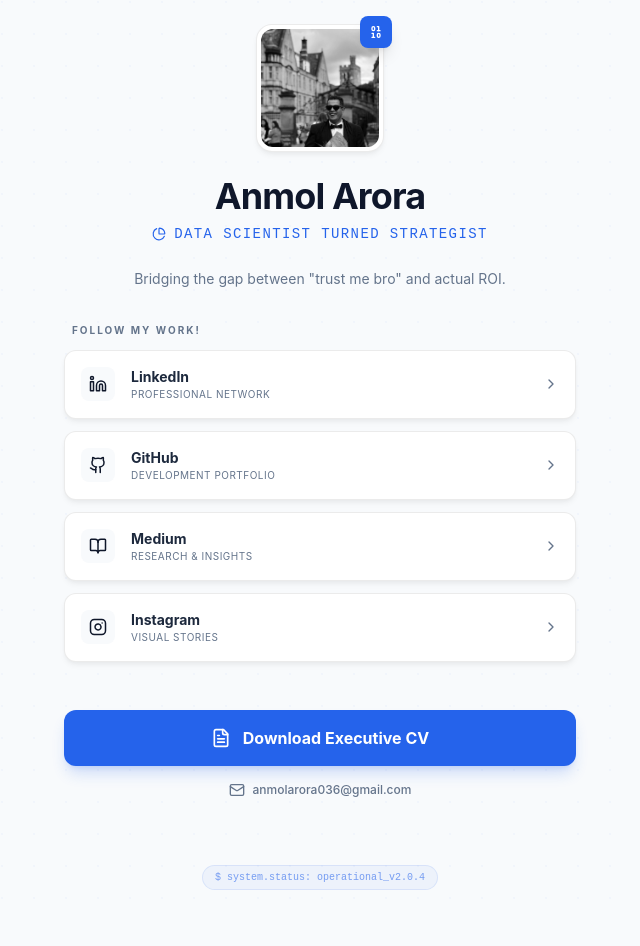
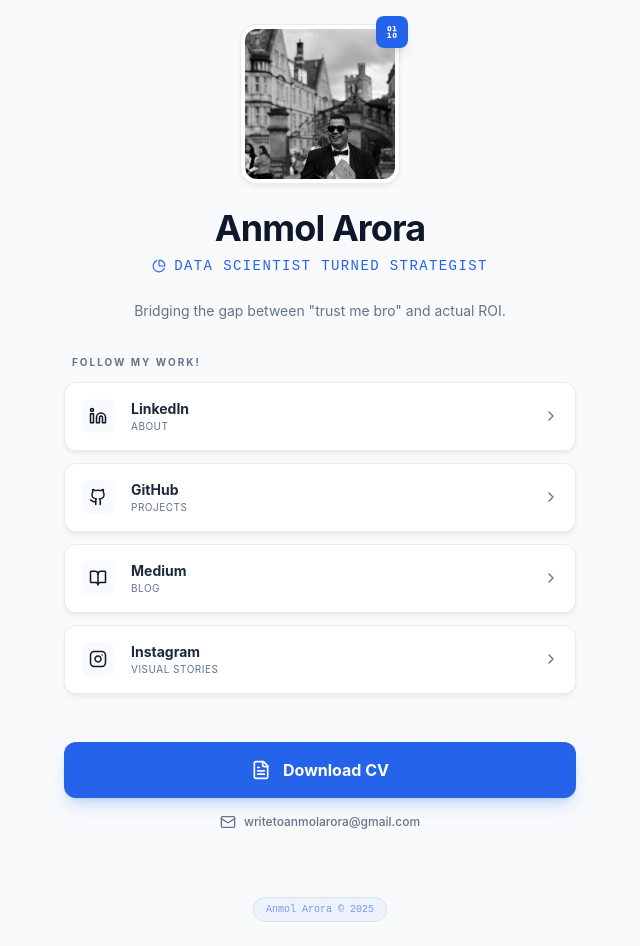
Before and after one commit to anmolarora036/anmolportfolio, a React (Vite) app: page / in a window 1280 px wide. Shown: the whole page, without its empty margins (320-960 px from the left). Before the commit the page ends 914 px from the top, so only its background shows below. Built offline with nearby package versions, Linux system fonts and the light colour scheme.

Commit message:
Update labels and profile picture size in App.tsx

```diff
--- a/src/App.tsx
+++ b/src/App.tsx
@@ -19,21 +19,21 @@
       name: "LinkedIn",
       url: "https://linkedin.com/in/anmol-arora", // <--- Change this
       icon: <Linkedin size={18} />,
-      label: "Professional Network",
+      label: "About",
       color: "group-hover:text-[#0077b5]"
     },
     {
       name: "GitHub",
       url: "https://github.com/anmolarora036", // <--- Change this
       icon: <Github size={18} />,
-      label: "Development Portfolio",
+      label: "Projects",
       color: "group-hover:text-[#333]"
     },
     {
       name: "Medium",
       url: "https://medium.com/@anmolarora036", // <--- Change this
       icon: <BookOpen size={18} />,
-      label: "Research & Insights",
+      label: "Blog",
       color: "group-hover:text-[#00ab6c]"
     },
     {
@@ -62,7 +62,7 @@
             className="relative inline-block"
           >
             {/* 3. PROFILE PICTURE SIZE INCREASED BY 15% (w-32 h-32) */}
-            <div className="w-32 h-32 rounded-2xl overflow-hidden border border-border data-card p-1 mx-auto shadow-xl transition-transform duration-500">
+            <div className="w-40 h-40 rounded-2xl overflow-hidden border border-border data-card p-1 mx-auto shadow-xl transition-transform duration-500">
               <img
                 // TO USE YOUR OWN PICTURE:
                 // 1. Upload your photo to the 'public' folder and name it 'profile.jpg'
@@ -139,12 +139,12 @@
             className="flex items-center justify-center gap-3 px-8 py-4 rounded-xl bg-accent text-white font-bold hover:bg-accent/90 transition-all shadow-lg shadow-accent/20"
           >
             <FileText size={20} />
-            Download Executive CV
+            Download CV
           </a>
 
           <div className="flex justify-center gap-6 text-muted">
             <a href="mailto:anmolarora036@gmail.com" className="hover:text-accent transition-colors flex items-center gap-2 text-xs font-medium">
-              <Mail size={16} /> anmolarora036@gmail.com
+              <Mail size={16} /> writetoanmolarora@gmail.com
             </a>
           </div>
         </motion.div>
@@ -152,7 +152,7 @@
         {/* Terminal Footer */}
         <div className="pt-8 text-center">
           <div className="inline-block font-mono text-[10px] text-accent/60 bg-accent/5 px-3 py-1 rounded-full border border-accent/10">
-            $ system.status: operational_v2.0.4
+            Anmol Arora © 2025
           </div>
         </div>
       </motion.div>
```
